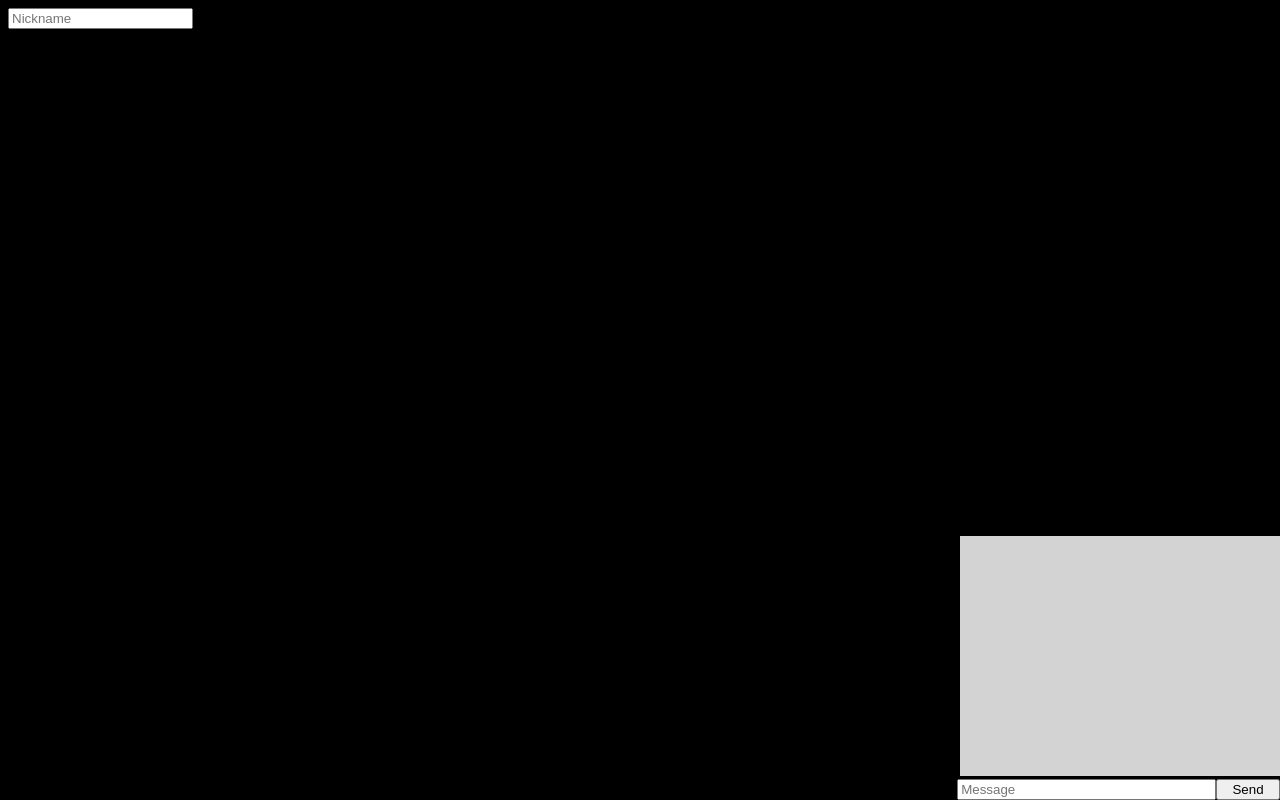
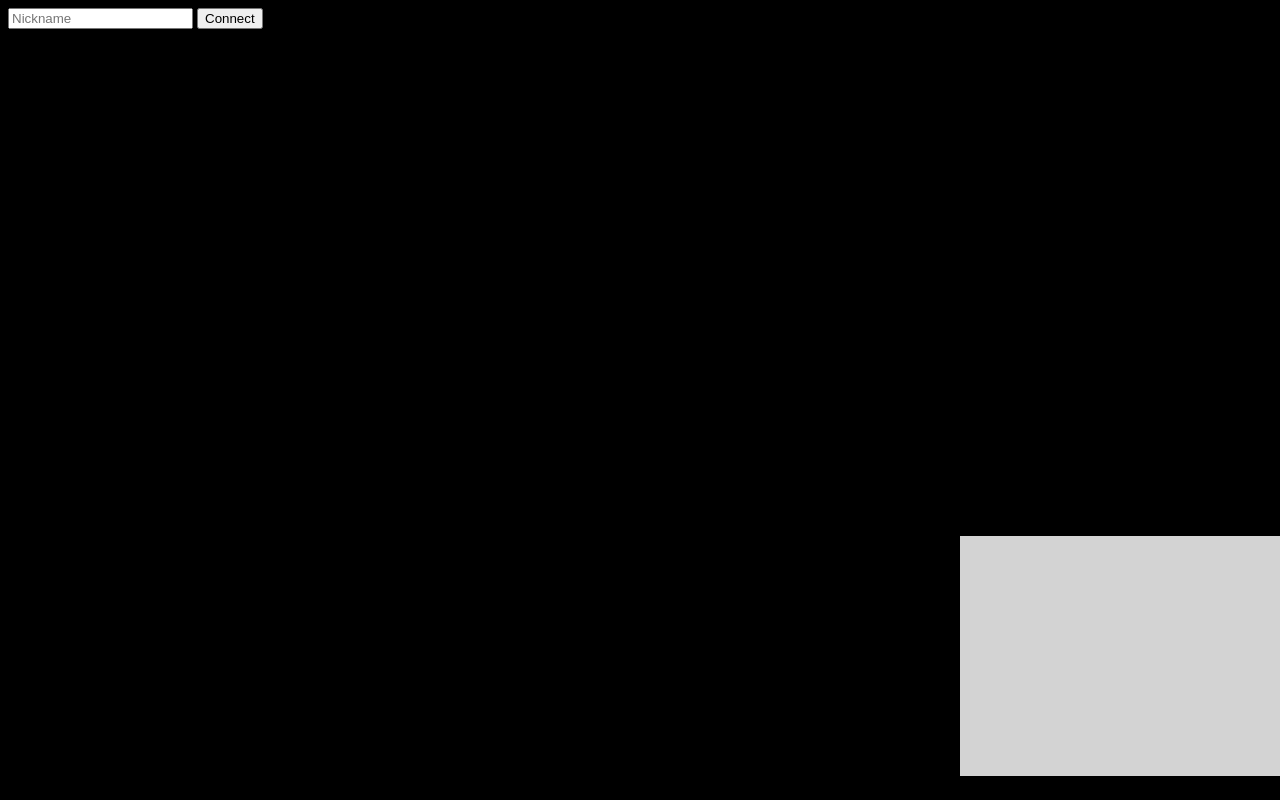
Before and after one commit to lbenjo/test, a website: page htmls/main.html in a window 1280 px wide. Drawn offline with nearby package versions, Linux system fonts and the light colour scheme; files that its build step writes are made by us from their sources; files whose address does not match are found by name.

Commit message:
Update 1.2
+bugfix (i have forgot to update html)

```diff
--- a/htmls/main.html
+++ b/htmls/main.html
@@ -15,8 +15,10 @@
     </div>
 
     <input type="text" id="nameText" placeholder="Nickname" onkeypress="return event.charCode != 32">
-    <input type="text" id="chatText" placeholder="Message">
-    <input type="button" id="sendButton" value="Send">
+    <input type="button" id="enterGame" value="Connect" onclick="Connect()">
+
+    <input type="text" id="chatText" placeholder="Message" style="display:none;">
+    <input type="button" id="sendButton" value="Send" style="display:none;">
 
     <script src="socket.io/socket.io.js"></script>
     <script src="js/main.js"></script>
```
